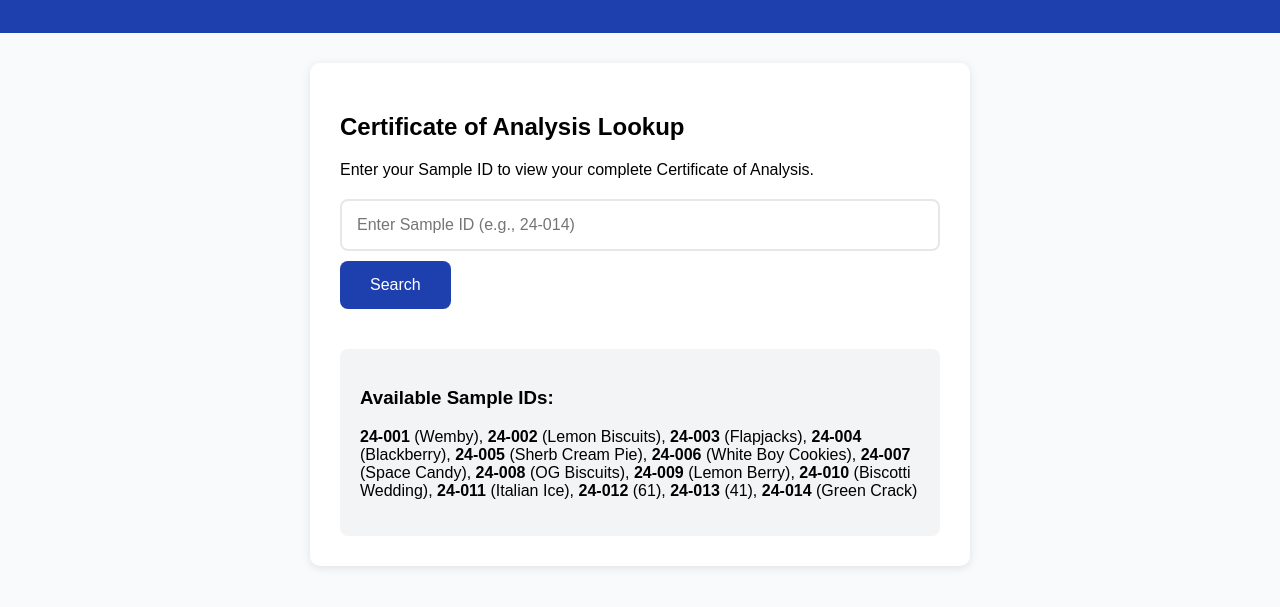
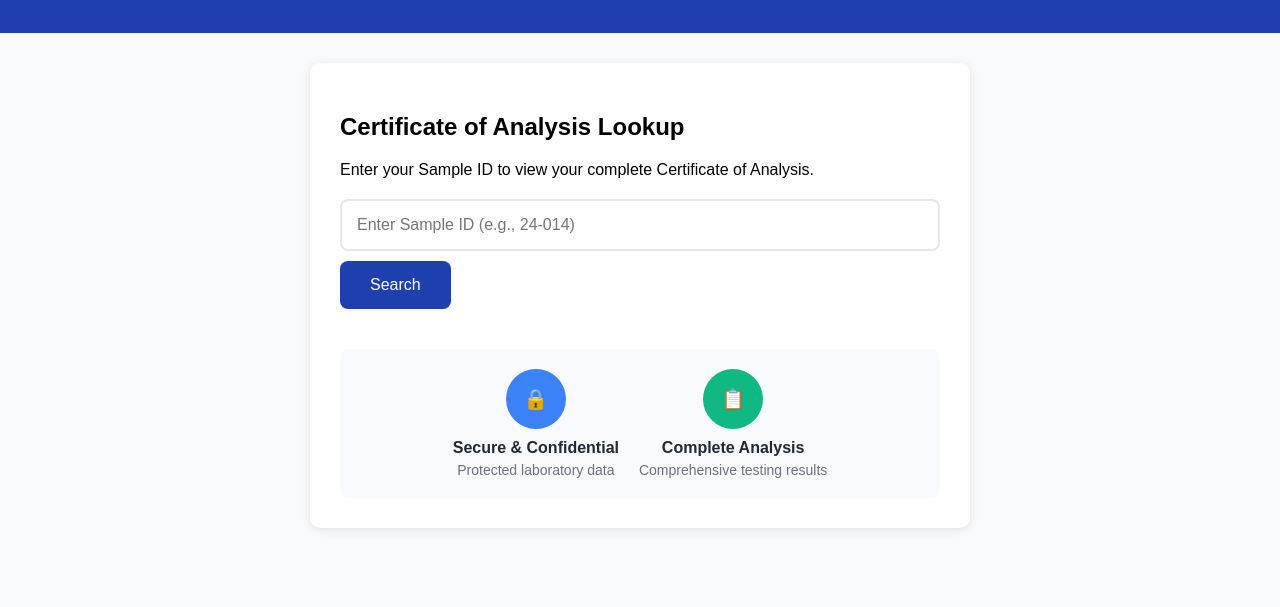
Before and after one commit to Sconiboy/rade-analytics-website, a plain HTML site: page lookup.html in a window 1280 px wide. Shown: the part 191-798 px from the top of the page. Drawn offline with Linux system fonts and the light colour scheme.

Commit message:
Clean professional lookup page

```diff
--- a/lookup.html
+++ b/lookup.html
@@ -35,9 +35,23 @@
 
         <div id="result"></div>
 
-        <div style="margin-top: 40px; padding: 20px; background: #f3f4f6; border-radius: 8px;">
-            <h3>Available Sample IDs:</h3>
-            <p><strong>24-001</strong> (Wemby), <strong>24-002</strong> (Lemon Biscuits), <strong>24-003</strong> (Flapjacks), <strong>24-004</strong> (Blackberry), <strong>24-005</strong> (Sherb Cream Pie), <strong>24-006</strong> (White Boy Cookies), <strong>24-007</strong> (Space Candy), <strong>24-008</strong> (OG Biscuits), <strong>24-009</strong> (Lemon Berry), <strong>24-010</strong> (Biscotti Wedding), <strong>24-011</strong> (Italian Ice), <strong>24-012</strong> (61), <strong>24-013</strong> (41), <strong>24-014</strong> (Green Crack)</p>
+        <div style="margin-top: 40px; padding: 20px; background: #f8fafc; border-radius: 8px; text-align: center;">
+            <div style="display: flex; align-items: center; justify-content: center; gap: 20px;">
+                <div style="text-align: center;">
+                    <div style="width: 60px; height: 60px; background: #3b82f6; border-radius: 50%; display: flex; align-items: center; justify-content: center; margin: 0 auto 10px;">
+                        <span style="color: white; font-size: 20px;">🔒</span>
+                    </div>
+                    <h4 style="margin: 0; color: #1f2937;">Secure & Confidential</h4>
+                    <p style="margin: 5px 0 0; color: #6b7280; font-size: 14px;">Protected laboratory data</p>
+                </div>
+                <div style="text-align: center;">
+                    <div style="width: 60px; height: 60px; background: #10b981; border-radius: 50%; display: flex; align-items: center; justify-content: center; margin: 0 auto 10px;">
+                        <span style="color: white; font-size: 20px;">📋</span>
+                    </div>
+                    <h4 style="margin: 0; color: #1f2937;">Complete Analysis</h4>
+                    <p style="margin: 5px 0 0; color: #6b7280; font-size: 14px;">Comprehensive testing results</p>
+                </div>
+            </div>
         </div>
     </div>
 
```
